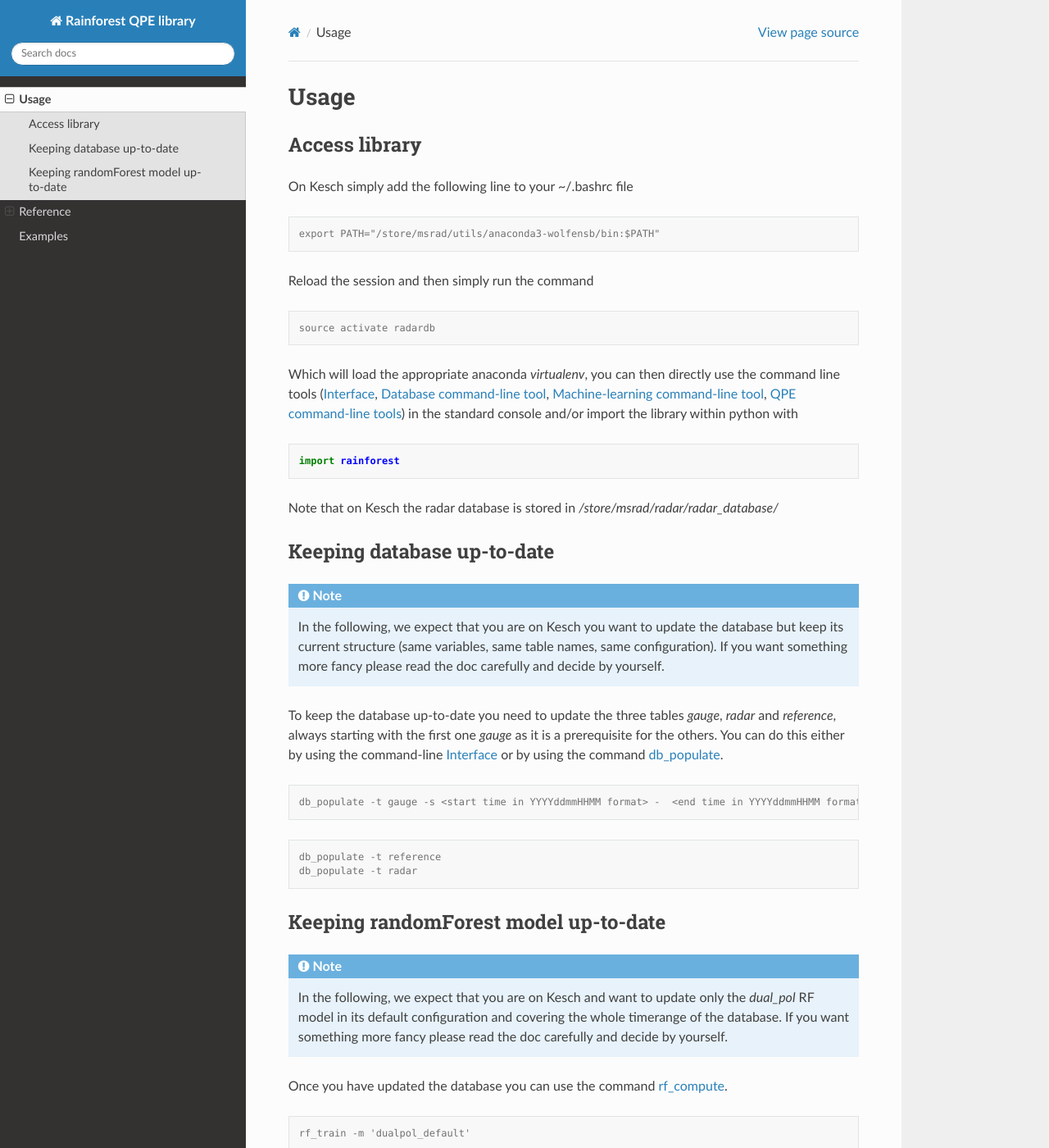
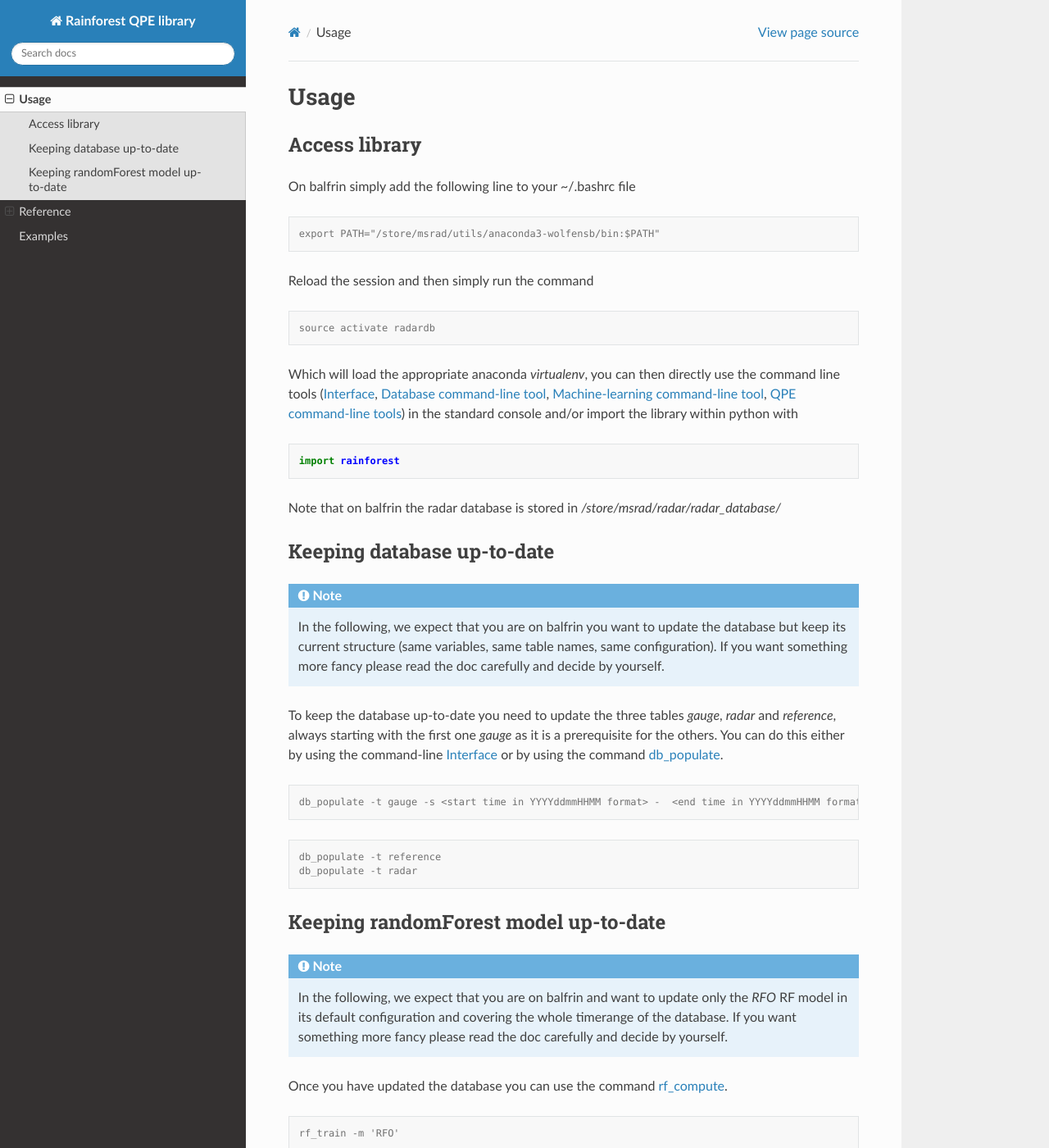
Before and after one commit to MeteoSwiss/rainforest, a Sphinx documentation site: the page built from docs/usage.rst, in a window 1280 px wide and 1400 px high. Shown: the whole window at 82% size. Built offline with Sphinx 7.4.7 and the Read the Docs theme 3.1.0, drawn with Linux system fonts in a browser that asks for light colours; pages that are not in the unit, such as notebooks, are missing from menus; the version number is read from the project's files by our own code.

Commit message:
FIX: removed references to kesch and changed default config in rf_train

```diff
--- a/docs/index.rst
+++ b/docs/index.rst
@@ -24,7 +24,7 @@ as well as a command line (:ref:`interface <Interface>`) to run most of the comm
 :ref:`Usage`
 ~~~~~~~~~~~~~~~~~
 
-How to use the code on Kesch
+How to use the code on balfrin
 
 :ref:`Reference`
 ~~~~~~~~~~~~~~~~~~~~~~~~
--- a/docs/reference/interface.rst
+++ b/docs/reference/interface.rst
@@ -25,7 +25,7 @@ The second example shows how to perform a SQL query from a the set of gauge data
     :alt: alternate text
 
 
-The third example shows how to load all three table types *radar*, *reference* and *gauge* at once on Kesch and how to do a more complex SQL query from multiple tables. In this case we retrieve the data from the *reference* and *gauge* tables, where RZC > 5 and where the temperature is positive.
+The third example shows how to load all three table types *radar*, *reference* and *gauge* at once on balfrin and how to do a more complex SQL query from multiple tables. In this case we retrieve the data from the *reference* and *gauge* tables, where RZC > 5 and where the temperature is positive.
 
 .. image:: query_complex.png
     :align: center
--- a/docs/reference/ml_cmd.rst
+++ b/docs/reference/ml_cmd.rst
@@ -34,7 +34,7 @@ Options:
                         be used
   -c CONFIG, --config=CONFIG
                         Path of the config file, the default will be
-                        default_config.yml in the database module
+                        default_config.yml in the ml module
   -m MODELS, --models=MODELS
                         Specify which models you want to use in the form of a
                         json line of a dict, the keys are names you give to
--- a/docs/usage.rst
+++ b/docs/usage.rst
@@ -5,7 +5,7 @@ Usage
 
 Access library
 --------------------------------------
-On Kesch simply add the following line to your ~/.bashrc file
+On balfrin simply add the following line to your ~/.bashrc file
 
 .. code-block:: console
 
@@ -26,13 +26,13 @@ Which will load the appropriate anaconda *virtualenv*, you can then directly use
 
     import rainforest
 
-Note that on Kesch the radar database is stored in */store/msrad/radar/radar_database/*
+Note that on balfrin the radar database is stored in */store/msrad/radar/radar_database/*
 
 Keeping database up-to-date
 --------------------------------------
 
 .. note::
-    In the following, we expect that you are on Kesch you want to update the database but keep its current structure (same variables, same table names, same configuration). If you want something more fancy please read the doc carefully and decide by yourself.
+    In the following, we expect that you are on balfrin you want to update the database but keep its current structure (same variables, same table names, same configuration). If you want something more fancy please read the doc carefully and decide by yourself.
 
 To keep the database up-to-date you need to update the three tables *gauge*, *radar* and *reference*, always starting with the first one *gauge* as it is a prerequisite for the others. You can do this either by using the command-line  :ref:`interface` or by using the command :doc:`db_populate <./reference/db_cmd>`.
 
@@ -51,10 +51,10 @@ Keeping randomForest model up-to-date
 --------------------------------------
 
 .. note::
-    In the following, we expect that you are on Kesch and want to update only the *dual_pol* RF model in its default configuration and covering the whole timerange of the database. If you want something more fancy please read the doc carefully and decide by yourself.
+    In the following, we expect that you are on balfrin and want to update only the *RFO* RF model in its default configuration and covering the whole timerange of the database. If you want something more fancy please read the doc carefully and decide by yourself.
 
 Once you have updated the database you can use the command :doc:`rf_compute <./reference/ml_cmd>`.
 
 .. code-block:: console
 
-    rf_train -m 'dualpol_default'
+    rf_train -m 'RFO'
--- a/requirements.txt
+++ b/requirements.txt
@@ -1,4 +1,4 @@
-numba
+mba
 Cython
 numpy
 netCDF4
@@ -18,3 +18,4 @@ h5py
 pysteps
 xlrd
 pyproj
+xarray<=2024.9.0
```
Also changed, not shown: 2 other files.
